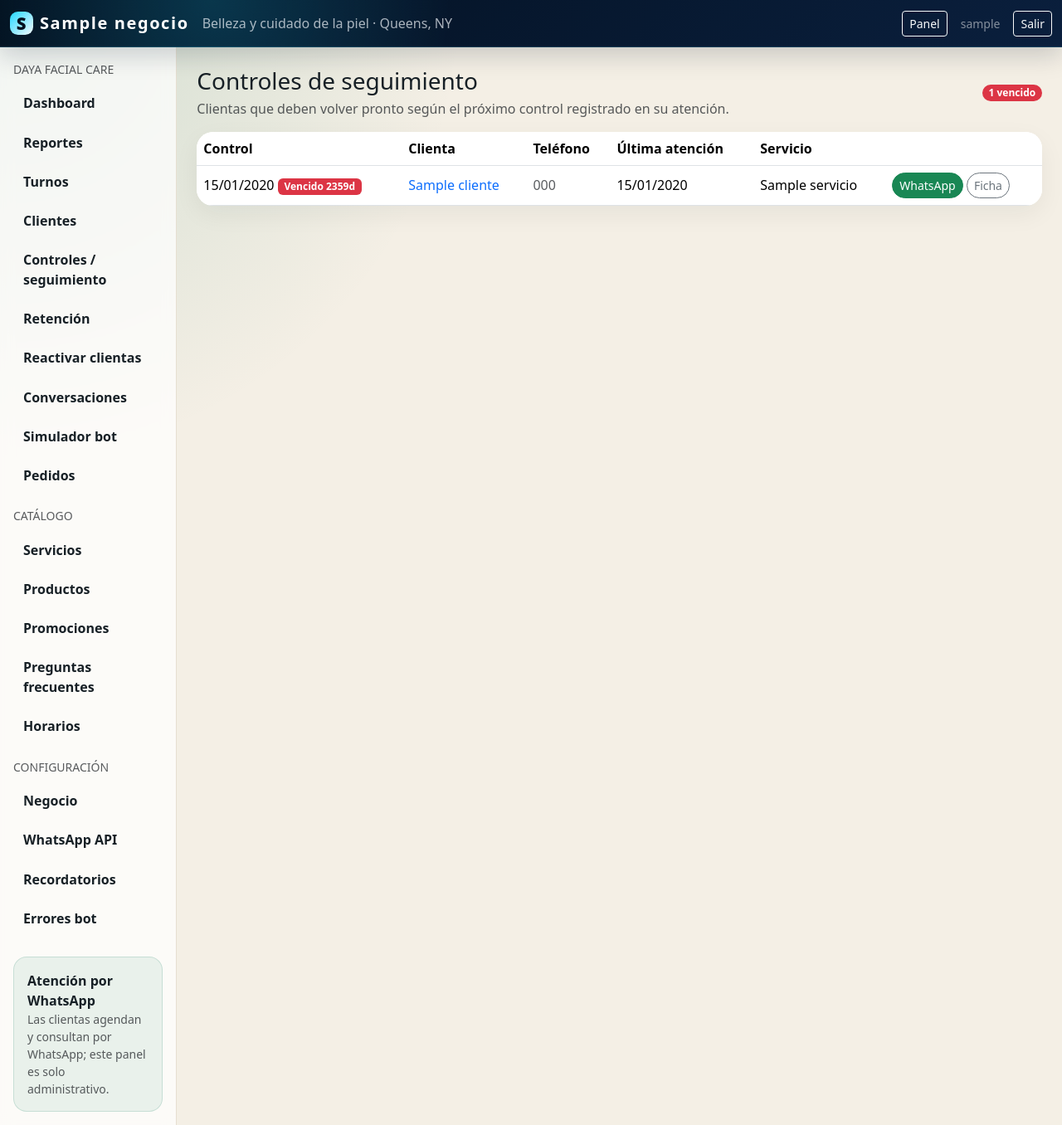
After one commit to edisonedy/horus_turnos, a Django app: page /panel/controles/ in a window 1280 px wide. The commit adds this page. Shown: the whole page at 83% size. Run offline with Django 5.2, Linux system fonts and the light colour scheme; a user stored in the database is signed in; tables that the repository leaves empty hold one stand-in row (values such as "Sample post").

Commit message:
Panel de controles pendientes + recordatorio automatico de control
- Nueva pagina "Controles / seguimiento" (/panel/controles/): lista de
  clientas cuyo proximo control ya llego o esta por llegar y que aun no
  vuelven, con boton de WhatsApp y acceso a la ficha. Enlace en el sidebar.
- generar_seguimientos crea un RecordatorioWhatsApp tipo CONTROL cuando el
  proximo control de una atencion (con cita) vence y la clienta no tiene
  cita futura; se envia por la ruta de seguimientos existente.

Co-Authored-By: Claude Opus 4.8 <noreply@anthropic.com>

```diff
--- a/apps/agenda/selectors.py
+++ b/apps/agenda/selectors.py
@@ -2,7 +2,7 @@ from datetime import timedelta
 
 from django.db.models import Count, Max, Q, Sum
 from django.utils import timezone
-from .models import BloqueoHorario, Cliente, ListaEspera, PedidoWhatsApp, PreguntaFrecuente, Producto, Profesional, PromocionWhatsApp, Servicio, Turno
+from .models import BloqueoHorario, Cliente, ListaEspera, PedidoWhatsApp, PreguntaFrecuente, Producto, Profesional, PromocionWhatsApp, RegistroAtencion, Servicio, Turno
 
 ESTADOS_TURNO_ACTIVOS = [Turno.Estado.PENDIENTE, Turno.Estado.CONFIRMADO, Turno.Estado.REAGENDADO]
 
@@ -164,6 +164,32 @@ def clientes_negocio(negocio):
     return Cliente.objects.filter(negocio=negocio).order_by('-fecha_creacion')
 
 
+def controles_pendientes(negocio, dias=14):
+    """Clientas con un control/seguimiento programado (próximo control) que ya
+    llegó o llega dentro de `dias`, y que todavía no han vuelto. Una fila por
+    clienta (su atención más reciente con control)."""
+    hoy = timezone.localdate()
+    horizonte = hoy + timedelta(days=dias)
+    registros = (RegistroAtencion.objects
+                 .filter(negocio=negocio, proximo_control__isnull=False, proximo_control__lte=horizonte)
+                 .select_related('cliente', 'servicio')
+                 .order_by('cliente_id', '-fecha', '-fecha_creacion'))
+    vistos, pendientes = set(), []
+    for r in registros:
+        if r.cliente_id in vistos:
+            continue
+        vistos.add(r.cliente_id)
+        ya_volvio = r.cliente.turnos.filter(
+            fecha_hora_inicio__date__gte=r.proximo_control,
+            estado=Turno.Estado.ATENDIDO).exists()
+        if not ya_volvio:
+            r.vencido = r.proximo_control < hoy
+            r.dias = (r.proximo_control - hoy).days
+            pendientes.append(r)
+    pendientes.sort(key=lambda r: r.proximo_control)
+    return pendientes
+
+
 def turnos_negocio(negocio):
     return Turno.objects.filter(negocio=negocio).select_related('cliente', 'servicio', 'profesional', 'sucursal')
 
--- a/apps/agenda/urls.py
+++ b/apps/agenda/urls.py
@@ -16,6 +16,7 @@ urlpatterns = [
     path('panel/profesionales/<int:profesional_id>/', views.profesionales, name='profesional_editar'),
     path('panel/clientes/', views.clientes, name='clientes'),
     path('panel/clientes/<int:cliente_id>/', views.cliente_detalle, name='cliente_detalle'),
+    path('panel/controles/', views.controles, name='controles'),
     path('panel/retencion/', views.retencion, name='retencion'),
     path('panel/reactivar/', views.reactivar, name='reactivar'),
     path('panel/turnos/', views.turnos, name='turnos'),
--- a/apps/agenda/views.py
+++ b/apps/agenda/views.py
@@ -5,7 +5,7 @@ from django.urls import reverse
 
 from apps.agenda.forms import PedidoWhatsAppForm, PreguntaFrecuenteForm, ProductoForm, ProfesionalForm, PromocionWhatsAppForm, RegistroAtencionForm, ServicioForm, TurnoForm
 from apps.agenda.models import Cliente, PedidoWhatsApp, PreguntaFrecuente, Producto, Profesional, PromocionWhatsApp, RegistroAtencion, Servicio, Turno
-from apps.agenda.selectors import clientes_negocio, clientes_segmentados, conteo_segmentos, ficha_cliente, tablero_retencion, turnos_negocio
+from apps.agenda.selectors import clientes_negocio, clientes_segmentados, conteo_segmentos, controles_pendientes, ficha_cliente, tablero_retencion, turnos_negocio
 from apps.negocios.selectors import obtener_negocio_usuario
 
 
@@ -236,6 +236,22 @@ def cliente_detalle(request, cliente_id):
 
 
 @login_required
+def controles(request):
+    negocio = _negocio_requerido(request)
+    if not negocio:
+        return redirect('configuracion_negocio')
+    pendientes = controles_pendientes(negocio)
+    for p in pendientes:
+        p.wa_link = f"https://wa.me/{p.cliente.telefono}" if p.cliente.telefono else ''
+    vencidos = sum(1 for p in pendientes if p.vencido)
+    return render(request, 'agenda/controles.html', {
+        'negocio': negocio,
+        'pendientes': pendientes,
+        'vencidos': vencidos,
+    })
+
+
+@login_required
 def retencion(request):
     negocio = _negocio_requerido(request)
     if not negocio:
--- a/apps/whatsapp_api/models.py
+++ b/apps/whatsapp_api/models.py
@@ -103,6 +103,7 @@ class RecordatorioWhatsApp(models.Model):
         POST_CITA = 'post_cita', 'Post cita'
         NO_ASISTIO = 'no_asistio', 'No asistió'
         REACTIVACION = 'reactivacion', 'Reactivación'
+        CONTROL = 'control', 'Control / seguimiento'
 
     turno = models.ForeignKey('agenda.Turno', on_delete=models.CASCADE, related_name='recordatorios_whatsapp')
     tipo = models.CharField(max_length=24, choices=Tipo.choices)
--- /dev/null
+++ b/templates/agenda/controles.html
@@ -0,0 +1,41 @@
+{% extends 'base.html' %}
+{% block title %}Controles / seguimientos - HORUS TURNOS{% endblock %}
+{% block content %}
+<div class="d-flex justify-content-between align-items-start mb-3 flex-wrap gap-2">
+    <div>
+        <h1 class="h3 mb-1">Controles de seguimiento</h1>
+        <p class="text-muted mb-0">Clientas que deben volver pronto según el próximo control registrado en su atención.</p>
+    </div>
+    {% if vencidos %}<span class="badge text-bg-danger rounded-pill align-self-center">{{ vencidos }} vencido{{ vencidos|pluralize }}</span>{% endif %}
+</div>
+
+<div class="card table-card">
+    <div class="table-responsive">
+        <table class="table align-middle mb-0">
+            <thead><tr><th>Control</th><th>Clienta</th><th>Teléfono</th><th>Última atención</th><th>Servicio</th><th></th></tr></thead>
+            <tbody>
+            {% for c in pendientes %}
+                <tr>
+                    <td>
+                        {{ c.proximo_control|date:'d/m/Y' }}
+                        {% if c.vencido %}<span class="badge text-bg-danger">Vencido {{ c.dias|cut:'-' }}d</span>
+                        {% elif c.dias == 0 %}<span class="badge text-bg-warning">Hoy</span>
+                        {% else %}<span class="badge text-bg-light">En {{ c.dias }}d</span>{% endif %}
+                    </td>
+                    <td><a href="{% url 'cliente_detalle' c.cliente.id %}" class="text-decoration-none">{{ c.cliente.nombre|default:c.cliente.telefono }}</a></td>
+                    <td class="text-muted">{{ c.cliente.telefono }}</td>
+                    <td>{{ c.fecha|date:'d/m/Y' }}</td>
+                    <td>{{ c.servicio.nombre|default:'—' }}</td>
+                    <td class="text-nowrap">
+                        {% if c.wa_link %}<a href="{{ c.wa_link }}" target="_blank" rel="noopener" class="btn btn-sm btn-success rounded-pill">WhatsApp</a>{% endif %}
+                        <a href="{% url 'cliente_detalle' c.cliente.id %}" class="btn btn-sm btn-outline-secondary rounded-pill">Ficha</a>
+                    </td>
+                </tr>
+            {% empty %}
+                <tr><td colspan="6" class="text-muted p-4">No hay controles pendientes. Cuando registres una atención con "próximo control", la clienta aparecerá aquí cuando se acerque la fecha.</td></tr>
+            {% endfor %}
+            </tbody>
+        </table>
+    </div>
+</div>
+{% endblock %}
--- a/templates/includes/sidebar.html
+++ b/templates/includes/sidebar.html
@@ -4,6 +4,7 @@
     <a href="{% url 'reportes' %}" class="sidebar-link">Reportes</a>
     <a href="{% url 'turnos' %}" class="sidebar-link">Turnos</a>
     <a href="{% url 'clientes' %}" class="sidebar-link">Clientes</a>
+    <a href="{% url 'controles' %}" class="sidebar-link">Controles / seguimiento</a>
     <a href="{% url 'retencion' %}" class="sidebar-link">Retención</a>
     <a href="{% url 'reactivar' %}" class="sidebar-link">Reactivar clientas</a>
     <a href="{% url 'conversaciones' %}" class="sidebar-link">Conversaciones</a>
```
Also changed, not shown: apps/whatsapp_api/management/commands/generar_seguimientos.py (+24 -0 lines), apps/whatsapp_api/migrations/0005_alter_recordatoriowhatsapp_tipo.py (added).
